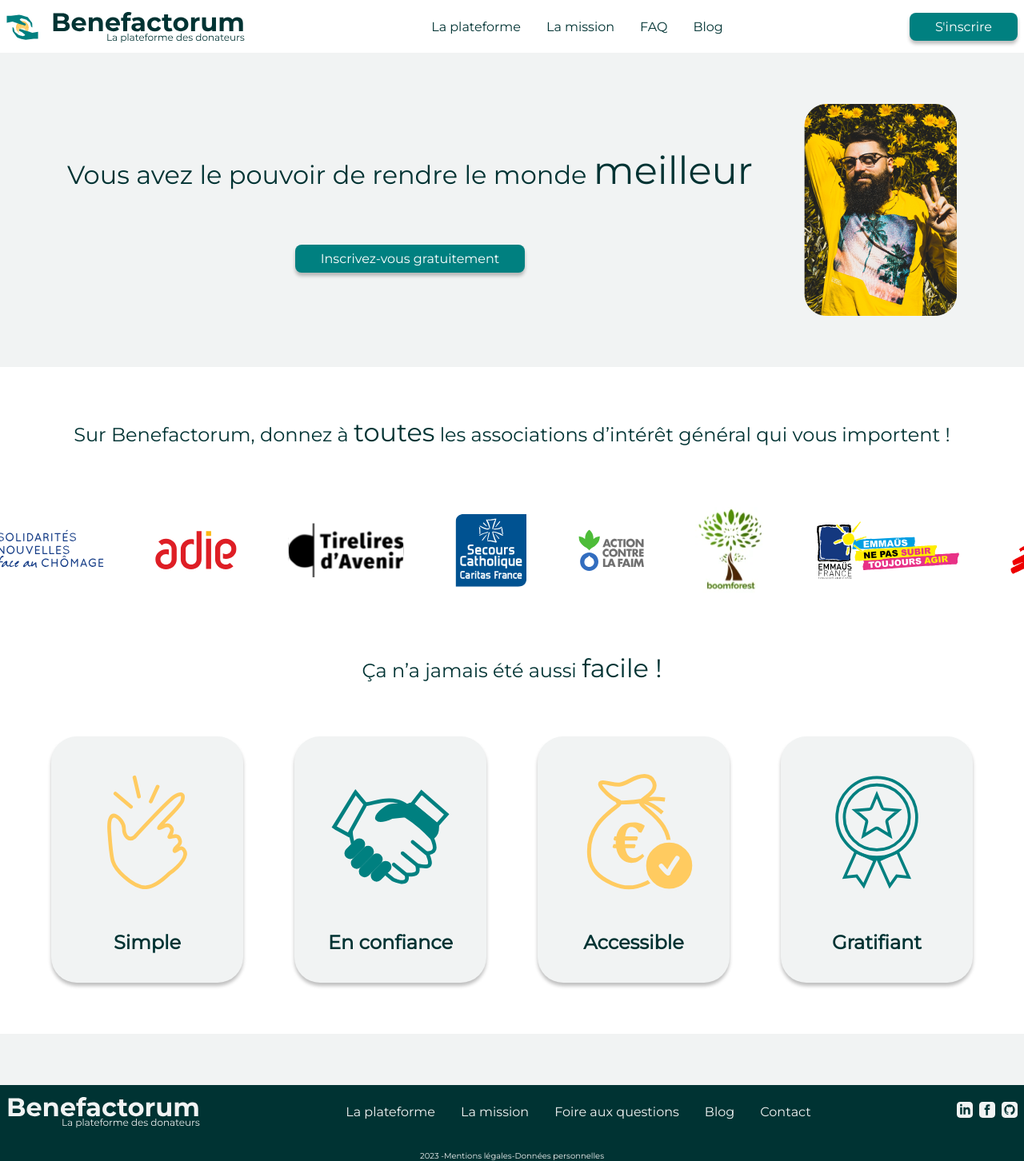
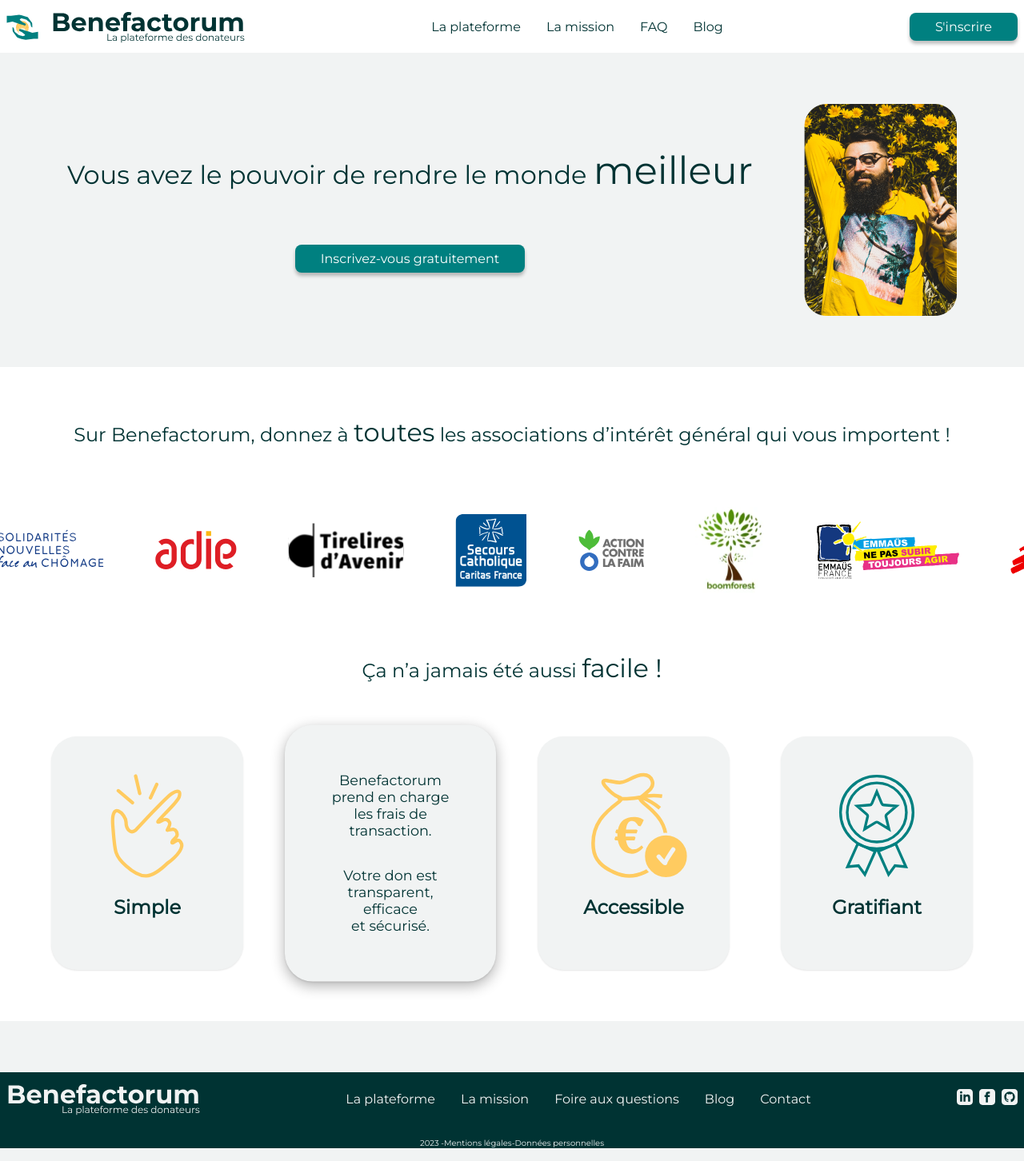
Before and after one commit to mpressen/benefactorum-docs, a Jekyll site: the page built from index.html, in a window 1280 px wide. Shown: the whole page at 80% size. Built offline with Jekyll 4.4.1, drawn with Linux system fonts in a browser that asks for light colours.

Commit message:
wip part 2

```diff
--- a/_sass/main.scss
+++ b/_sass/main.scss
@@ -91,13 +91,56 @@
     .card {
       display: flex;
       width: 240px;
-      // height: 292px;
+      height: 292px;
       padding: 32px;
       flex-direction: column;
       gap: 32px;
       border-radius: 32px;
       background-color: $website-background;
-      box-shadow: 0px 4px 4px 0px rgba(0, 0, 0, 0.25);
+
+      // box-shadow: 0px 4px 4px 0px rgba(0, 0, 0, 0.25);
+      box-shadow: 0 1px 2px rgba(0, 0, 0, 0.1);
+      transition: all 0.6s cubic-bezier(0.165, 0.84, 0.44, 1);
+
+      .verso {
+        display: none;
+        flex-direction: column;
+        justify-content: center;
+        flex: 1 0 0;
+        text-align: center;
+        gap: 32px;
+
+      }
+    }
+
+    .card::after {
+      content: "";
+      border-radius: 32px;
+      position: absolute;
+      z-index: -1;
+      top: 0;
+      left: 0;
+      width: 100%;
+      height: 100%;
+      box-shadow: 0 5px 15px rgba(0, 0, 0, 0.3);
+      opacity: 0;
+      transition: all 0.6s cubic-bezier(0.165, 0.84, 0.44, 1);
+    }
+
+    .card:hover, .card:active, .hovered {
+      transform: scale(1.10, 1.10);
+
+      .verso {
+        display: flex;
+      }
+
+      .recto {
+        display: none;
+      }
+    }
+
+    .card:hover::after, .card:active::after, .hovered::after {
+      opacity: 1;
     }
   }
 }
--- a/index.html
+++ b/index.html
@@ -37,22 +37,78 @@
   <div class="cards-container">
     <div class="small-cards-container">
       <div class="card">
-        <img src="./assets/images/value-offer/simple.svg" alt="Simple">
-        <h2 class='semi-bold'>Simple</h2>
+        <div class="recto">
+          <img src="./assets/images/value-offer/simple.svg" alt="Simple">
+          <h2 class='semi-bold'>Simple</h2>
+        </div>
+        <div class="verso">
+          <p>
+            1 plateforme.<br>
+            1 interlocuteur.<br>
+            Tous vos dons.
+          </p>
+          <p>
+            Benefactorum<br>
+            vous accompagne<br>
+            de A à Z.
+          </p>
+        </div>
       </div>
       <div class="card">
-        <img src="./assets/images/value-offer/en-confiance.svg" alt="Simple">
-        <h2 class='semi-bold'>En confiance</h2>
+        <div class="recto">
+          <img src="./assets/images/value-offer/en-confiance.svg" alt="En confiance">
+          <h2 class='semi-bold'>En confiance</h2>
+        </div>
+        <div class="verso">
+          <p>
+            Benefactorum<br>
+            prend en charge<br>
+            les frais de transaction.
+          </p>
+          <p>
+            Votre don est<br>
+            transparent,<br>
+            efficace<br>
+            et sécurisé.
+          </p>
+        </div>
       </div>
     </div>
     <div class="small-cards-container">
       <div class="card">
-        <img src="./assets/images/value-offer/accessible.svg" alt="Simple">
-        <h2 class='semi-bold'>Accessible</h2>
+        <div class="recto">
+          <img src="./assets/images/value-offer/accessible.svg" alt="Accessible">
+          <h2 class='semi-bold'>Accessible</h2>
+        </div>
+        <div class="verso">
+          <p>
+            Donnez<br>
+            à partir de 1 €.
+          </p>
+          <p>
+            Gagnez des dons<br>
+            en parrainant<br>
+            vos proches.
+          </p>
+        </div>
       </div>
       <div class="card">
-        <img src="./assets/images/value-offer/gratifiant.svg" alt="Simple">
-        <h2 class='semi-bold'>Gratifiant</h2>
+        <div class="recto">
+          <img src="./assets/images/value-offer/gratifiant.svg" alt="Gratifiant">
+          <h2 class='semi-bold'>Gratifiant</h2>
+        </div>
+        <div class="verso">
+          <p>
+            Visualisez<br>
+            votre impact<br>
+            dans le temps.
+          </p>
+          <p>
+            Embarquez dans une<br>
+            expérience de don<br>
+            positive et ludique.
+          </p>
+        </div>
       </div>
     </div>
   </div>
```
Also changed, not shown: other parts of index.html (+31 -0 lines), 3 other files.
